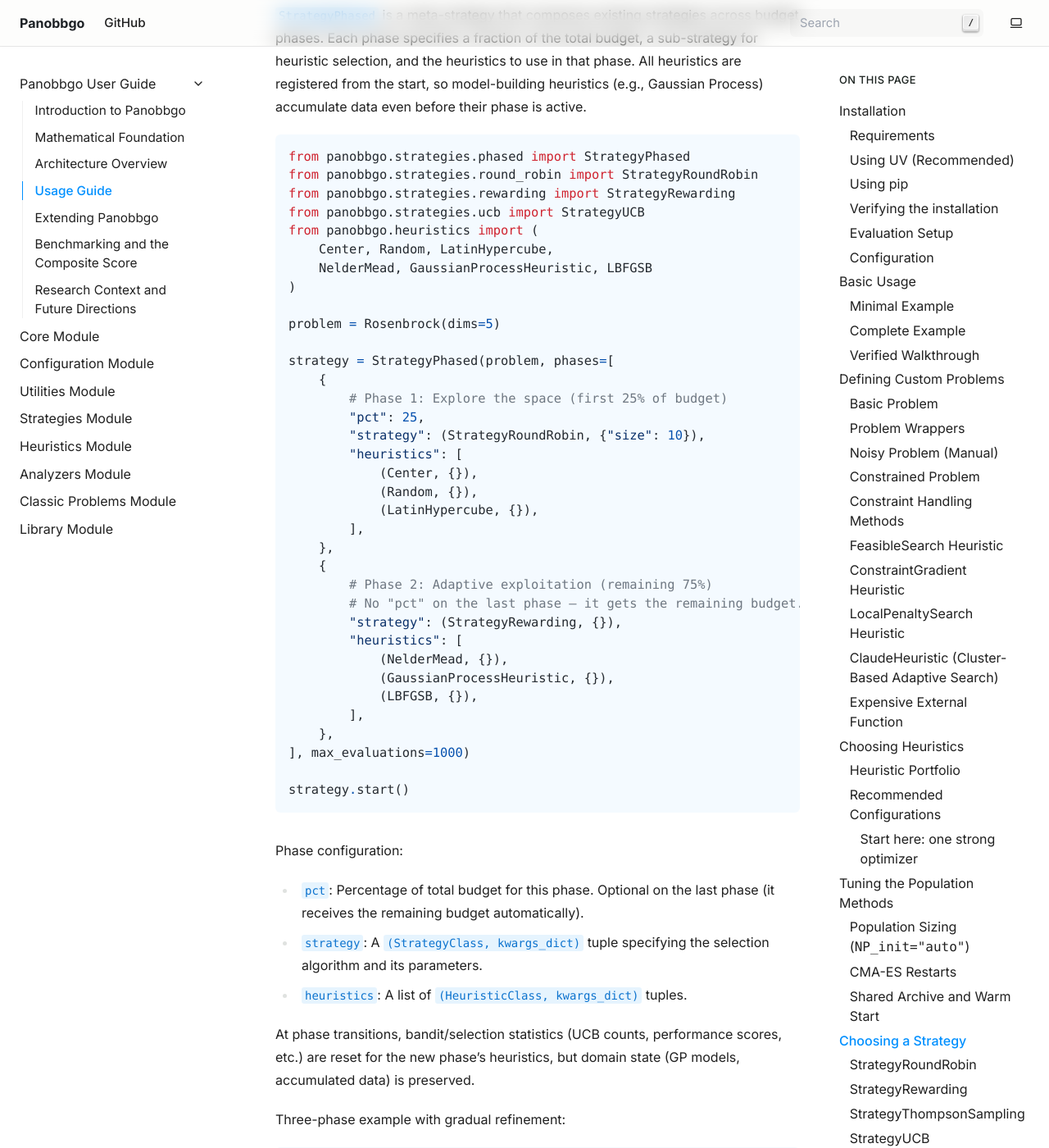
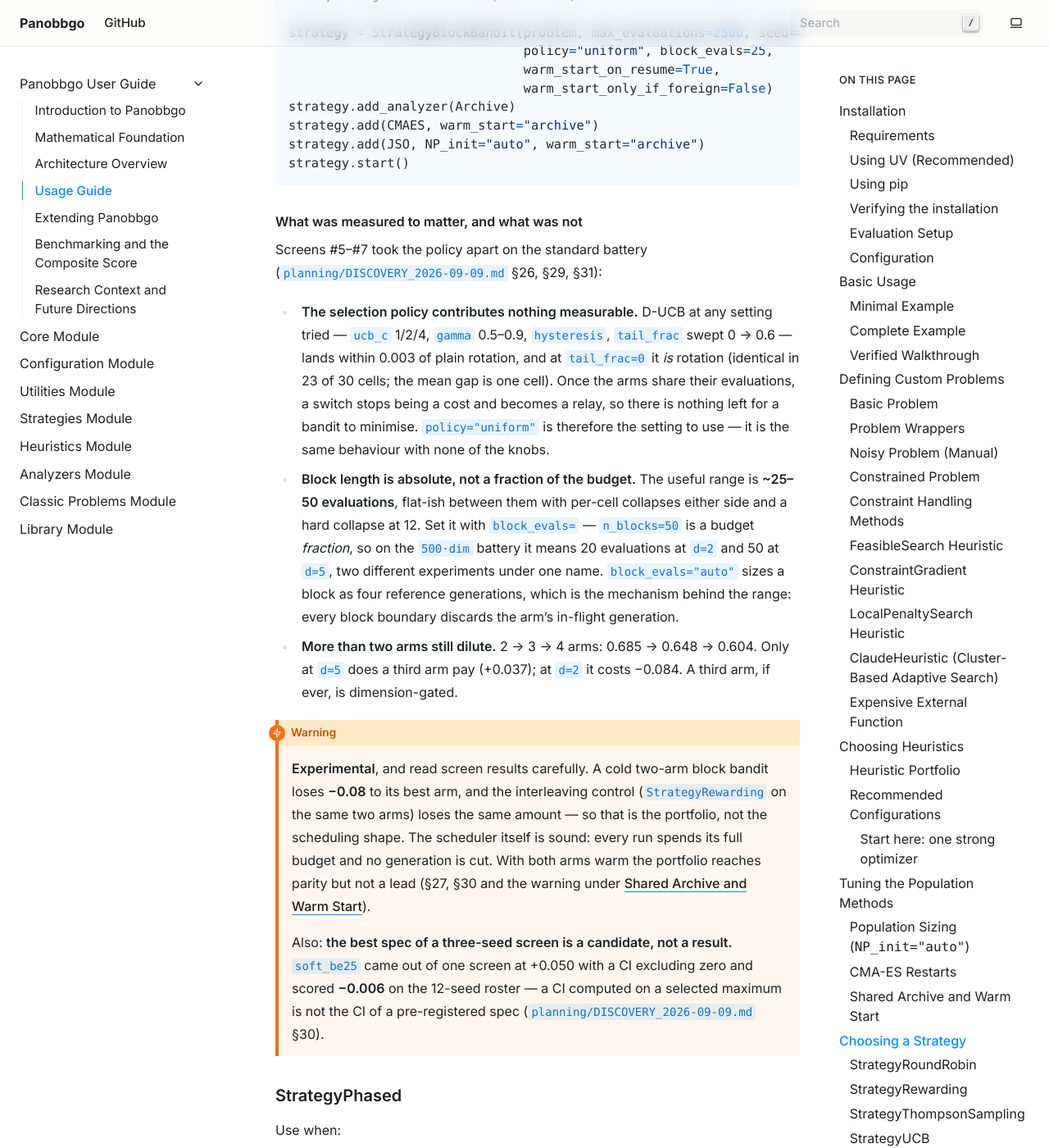
Before and after one commit to haraldschilly/panobbgo, a Sphinx documentation site: the page built from doc/source/guide_usage.rst, in a window 1280 px wide and 1400 px high, scrolled down 32606 px. Shown: the whole window at 82% size. Built offline with Sphinx 7.4.7, drawn with Linux system fonts in a browser that asks for light colours; some of the changed text lies outside the part shown.

Commit message:
docs: warm-start and block-scheduler sections at the §30/§31 state; winner's-curse rule
Co-Authored-By: Claude Fable 5.1 <noreply@anthropic.com>

```diff
--- a/doc/source/guide_usage.rst
+++ b/doc/source/guide_usage.rst
@@ -762,12 +762,20 @@ Start here: one strong optimizer
    *Which* single arm is under re-evaluation.  The table below was measured
    before the population-sizing fix of :ref:`population-sizing`, i.e. against
    DE arms that were roughly five times over-populated.  Re-run on the
-   12-seed roster with the sizes the library now ships, jSO, L-SHADE and
-   CMA-ES sit within 0.014 mean AOCC of each other — inside the null floor
-   (see :doc:`guide_benchmarking`) — and win *different* instances
-   (``planning/DISCOVERY_2026-09-09.md`` §22).  "CMA-ES alone" is still a
-   safe starting point, but it is no longer a measured winner; benchmark
-   the three on your own problem before committing.
+   12-seed roster with the sizes the library now ships, jSO, NLSHADE_LBC,
+   L-SHADE and CMA-ES sit within 0.014 mean AOCC of each other — inside the
+   null floor (see :doc:`guide_benchmarking`) — and win *different* instances,
+   sorted by dimension (``planning/DISCOVERY_2026-09-09.md`` §28).  "CMA-ES
+   alone" is still a safe starting point, but it is no longer a measured
+   winner; benchmark the arms on your own problem before committing.
+
+   The same holds for the portfolio.  ``Blocks_warm_CMAES_JSO`` — CMA-ES +
+   jSO, both warm-started from the shared archive, rotating every block —
+   is now the second shipped harness spec, replacing ``Rewarding_Restart``
+   (0.35, no longer a useful control).  It measures **level with**
+   ``RoundRobin_CMAES``, not above it (§27, §30).  The plan of record is a
+   dimension-gated spec — portfolio for ``d ≥ 5``, single arm below — since
+   the portfolio's whole lean sits at ``d=5``; see ``planning/GOAL.md`` §2c.
 
 Measured on the MA-BBOB battery (mean AOCC, dims 2 and 5, budget 500·d,
 5 instances, seeds 42 / 7 / 1234, ``sync_evaluation=True``):
@@ -1240,16 +1248,47 @@ For a custom heuristic, call
 cold path"; override :meth:`~panobbgo.core.Heuristic.warm_start_now` if a
 scheduler should be able to re-seed you mid-run.
 
+The recommended warm configuration, if you use one, is **both** arms on plain
+``warm_start="archive"`` with both guards off:
+
+.. code-block:: python
+
+   strategy = StrategyBlockBandit(problem, max_evaluations=2500, seed=42,
+                                  policy="uniform", block_evals=25,
+                                  warm_start_on_resume=True,
+                                  warm_start_only_if_foreign=False,
+                                  warm_start_only_if_better=False)
+   strategy.add_analyzer(Archive)
+   strategy.add(CMAES, warm_start="archive")
+   strategy.add(JSO, NP_init="auto", warm_start="archive")
+
+Three findings behind those settings
+(``planning/DISCOVERY_2026-09-09.md`` §25, §31):
+
+- **Both arms warm, not one.**  One-directional sharing scored 0.619 against
+  0.645 for the same pair with both arms warm — CMA-ES's warm start is worth
+  as much as the DE arm's.
+- **``"archive_cov"`` hurts** (−0.019, at both dimensions).  Seed the mean and
+  σ; leave ``C = I``.
+- **``warm_start_only_if_better`` hurts** (−0.073 on the 3-seed screen,
+  −0.007 on the roster).  It cuts warm starts lopsidedly: CMA-ES usually holds
+  the incumbent, so the guard starves the arm that most needs the relay.
+  ``warm_start_only_if_foreign`` is the shipped guard, but it too was measured
+  off in the specs that lead.
+
 .. warning::
 
-   **Experimental, off by default.**  Warm starting is the first portfolio
-   mechanism on this codebase to measure positive at all: a warm two-arm
-   portfolio scored **+0.05 mean AOCC over the same portfolio cold**, above
-   the null floor.  But the best warm portfolio was still **−0.05 below
-   CMA-ES run alone**, CI grazing zero — sharing closed about half the gap, it
-   did not close it (``planning/DISCOVERY_2026-09-09.md`` §21, three seeds,
-   with only one of the two arms warm-starting).  Treat ``warm_start`` as a
-   per-arm experiment to be settled by your own paired A/B, not as a setting
+   **Experimental, off by default.**  Sharing is the one portfolio mechanism
+   on this codebase that measures: it removes the **−0.08** penalty a *cold*
+   two-arm portfolio pays against its own best arm (the one CI clear of zero
+   in the whole screen).  It does not buy a lead.  On the 12-seed roster the
+   best warm portfolio — ``Blocks_uniform_cj_warm2``, CMA-ES + jSO, both warm,
+   rotating every block — reaches **0.685 against CMA-ES alone at 0.666:
+   +0.019, 8 of 12 seeds, CI including zero.**  Level with the best single
+   arm, not above it.  The whole lean is at ``d=5`` (+0.03); at ``d=2`` a
+   single arm converges before a relay can matter
+   (``planning/DISCOVERY_2026-09-09.md`` §27, §30).  Treat ``warm_start`` as
+   a per-arm experiment to be settled by your own paired A/B, not as a setting
    to switch on.
 
 Choosing a Strategy
@@ -1359,18 +1398,17 @@ without any tuning.
 
 Two policies:
 
-- ``policy="ducb"`` (default) — discounted UCB, with a one-block prologue per
-  arm, an exploit-only tail, and hysteresis so a challenger must beat the
-  incumbent by a factor before the schedule switches.
-- ``policy="uniform"`` — round-robin over blocks; it learns nothing and
-  exists to separate the effect of *blocking* from the effect of *learning*.
+- ``policy="uniform"`` — round-robin over blocks.  **Use this one.**
+- ``policy="ducb"`` (the constructor default) — discounted UCB, with a
+  one-block prologue per arm, an exploit-only tail, and hysteresis so a
+  challenger must beat the incumbent by a factor before the schedule
+  switches.
 
 ``warm_start_on_resume=True`` (off by default) re-seeds an arm from the shared
 archive whenever the scheduler hands it a block back after a gap — see
 :ref:`shared-archive-warm-start`.  The trigger is the gap, not an empty queue:
 a paused arm's queued generation is stale by construction, so it is cleared
-first.  ``warm_start_only_if_foreign`` (on) skips the re-seed when the top of
-the archive is all the arm's own points.
+first.
 
 .. code-block:: python
 
@@ -1379,26 +1417,55 @@ the archive is all the arm's own points.
    from panobbgo.heuristics import CMAES, JSO
 
    strategy = StrategyBlockBandit(problem, max_evaluations=2500, seed=42,
-                                  n_blocks=50, policy="ducb",
-                                  warm_start_on_resume=True)
+                                  policy="uniform", block_evals=25,
+                                  warm_start_on_resume=True,
+                                  warm_start_only_if_foreign=False)
    strategy.add_analyzer(Archive)
-   strategy.add(CMAES)
+   strategy.add(CMAES, warm_start="archive")
    strategy.add(JSO, NP_init="auto", warm_start="archive")
    strategy.start()
 
+What was measured to matter, and what was not
+.............................................
+
+Screens #5–#7 took the policy apart on the standard battery
+(``planning/DISCOVERY_2026-09-09.md`` §26, §29, §31):
+
+- **The selection policy contributes nothing measurable.**  D-UCB at any
+  setting tried — ``ucb_c`` 1/2/4, ``gamma`` 0.5–0.9, ``hysteresis``,
+  ``tail_frac`` swept 0 → 0.6 — lands within 0.003 of plain rotation, and at
+  ``tail_frac=0`` it *is* rotation (identical in 23 of 30 cells; the mean gap
+  is one cell).  Once the arms share their evaluations, a switch stops being a
+  cost and becomes a relay, so there is nothing left for a bandit to
+  minimise.  ``policy="uniform"`` is therefore the setting to use — it is the
+  same behaviour with none of the knobs.
+- **Block length is absolute, not a fraction of the budget.**  The useful
+  range is **~25–50 evaluations**, flat-ish between them with per-cell
+  collapses either side and a hard collapse at 12.  Set it with
+  ``block_evals=`` — ``n_blocks=50`` is a budget *fraction*, so on the
+  ``500·dim`` battery it means 20 evaluations at ``d=2`` and 50 at ``d=5``,
+  two different experiments under one name.  ``block_evals="auto"`` sizes a
+  block as four reference generations, which is the mechanism behind the
+  range: every block boundary discards the arm's in-flight generation.
+- **More than two arms still dilute.**  2 → 3 → 4 arms: 0.685 → 0.648 →
+  0.604.  Only at ``d=5`` does a third arm pay (+0.037); at ``d=2`` it costs
+  −0.084.  A third arm, if ever, is dimension-gated.
+
 .. warning::
 
-   **Experimental.**  On the MA-BBOB battery every blocked portfolio so far
-   loses to its own best arm: a cold two-arm block bandit scored −0.09 mean
-   AOCC against CMA-ES alone, and the interleaving control
-   (``StrategyRewarding`` on the same two arms) lost the same amount — so
-   this is the portfolio, not the scheduling shape.  Turning the shared
-   archive on recovers about half of that gap but not all of it
-   (``planning/DISCOVERY_2026-09-09.md`` §20, §21).  The scheduler itself is
-   sound — every run spent its full budget, no generation was cut, and D-UCB
-   learned and gave the stronger arm 35 of 45 blocks — but *a portfolio of
-   arms that do not share information cannot beat its best member; it can
-   only dilute it.*
+   **Experimental**, and read screen results carefully.  A cold two-arm block
+   bandit loses **−0.08** to its best arm, and the interleaving control
+   (``StrategyRewarding`` on the same two arms) loses the same amount — so
+   that is the portfolio, not the scheduling shape.  The scheduler itself is
+   sound: every run spends its full budget and no generation is cut.  With
+   both arms warm the portfolio reaches parity but not a lead (§27, §30 and
+   the warning under :ref:`shared-archive-warm-start`).
+
+   Also: **the best spec of a three-seed screen is a candidate, not a
+   result.**  ``soft_be25`` came out of one screen at +0.050 with a CI
+   excluding zero and scored **−0.006** on the 12-seed roster — a CI computed
+   on a selected maximum is not the CI of a pre-registered spec
+   (``planning/DISCOVERY_2026-09-09.md`` §30).
 
 StrategyPhased
 ~~~~~~~~~~~~~~
```
Also changed, not shown: doc/source/guide_benchmarking.rst (+9 -0 lines).
